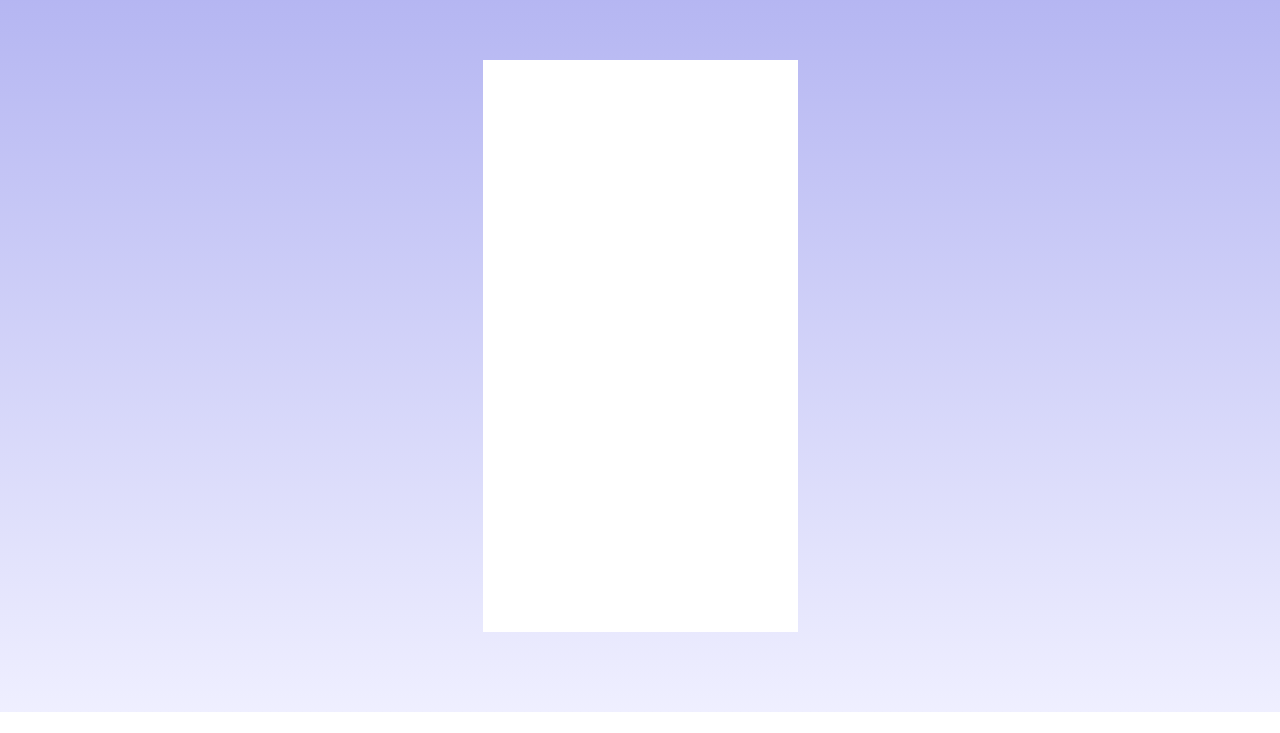
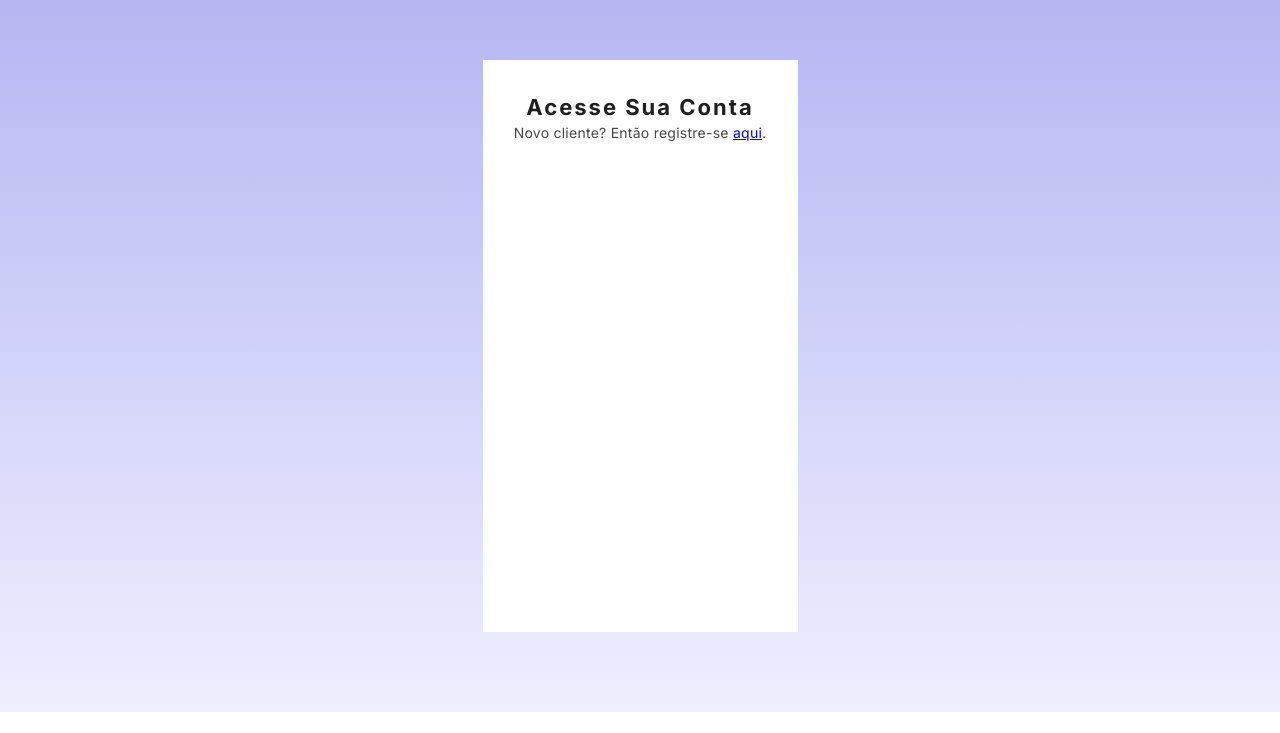
Before and after one commit to PedroYlan/digital-store, a plain HTML site: page index.html in a window 1280 px wide. Shown: the part 67-800 px from the top of the page. Drawn offline with Linux system fonts and the light colour scheme; a web font is replaced by a local one.

Commit message:
finalizando o titulo

```diff
--- a/index.html
+++ b/index.html
@@ -1,4 +1,5 @@
 <!DOCTYPE html>
+
 <html lang="pt-br">
 <head>
     <meta charset="UTF-8"/>
@@ -7,6 +8,11 @@
     <link
     rel="stylesheet"
     href="./style.css"/>
+    <link
+    rel="shortcut icon"
+    href="./logo.svg"
+    type="image/x-icon"
+    />
     <title>Digital store</title>
 </head>
 <body>
@@ -18,7 +24,10 @@
     </header>
     <main>
         <form>
-
+            <div class="titulo">
+                <h1>Acesse Sua Conta</h1>
+                <p>Novo cliente? Então registre-se <a href="#">aqui</a>.</p>
+            </div>
         </form>
     </main>
 </body>
--- a/style.css
+++ b/style.css
@@ -6,6 +6,8 @@
     --cor-gradiente-primaria: #B5B6F2;
     --cor-branca: #FFFFFF;
     --cor-gradiente-secundaria: #EFEFFF;
+    --cor-titulo: #1F1F1F;
+    --cor-paragrafo: #474747;
 
 }
 
@@ -49,6 +51,24 @@ main {
         height: 35.75rem;
         margin: 0 auto;
         background-color: var(--cor-branca);
+        padding: 1.875rem;
+        color: var(--cor-paragrafo);
 
+        .titulo{
+
+            h1{
+                font-size: 1.375rem;
+                letter-spacing: .125rem;
+                text-align: center;
+                color: var(--cor-titulo);
+                line-height: 2.125rem;
+            }
+
+            p{
+                font-size: .875rem;
+                letter-spacing: .0156rem;
+                text-align: center;
+            }
+        }
     }
 }
```
